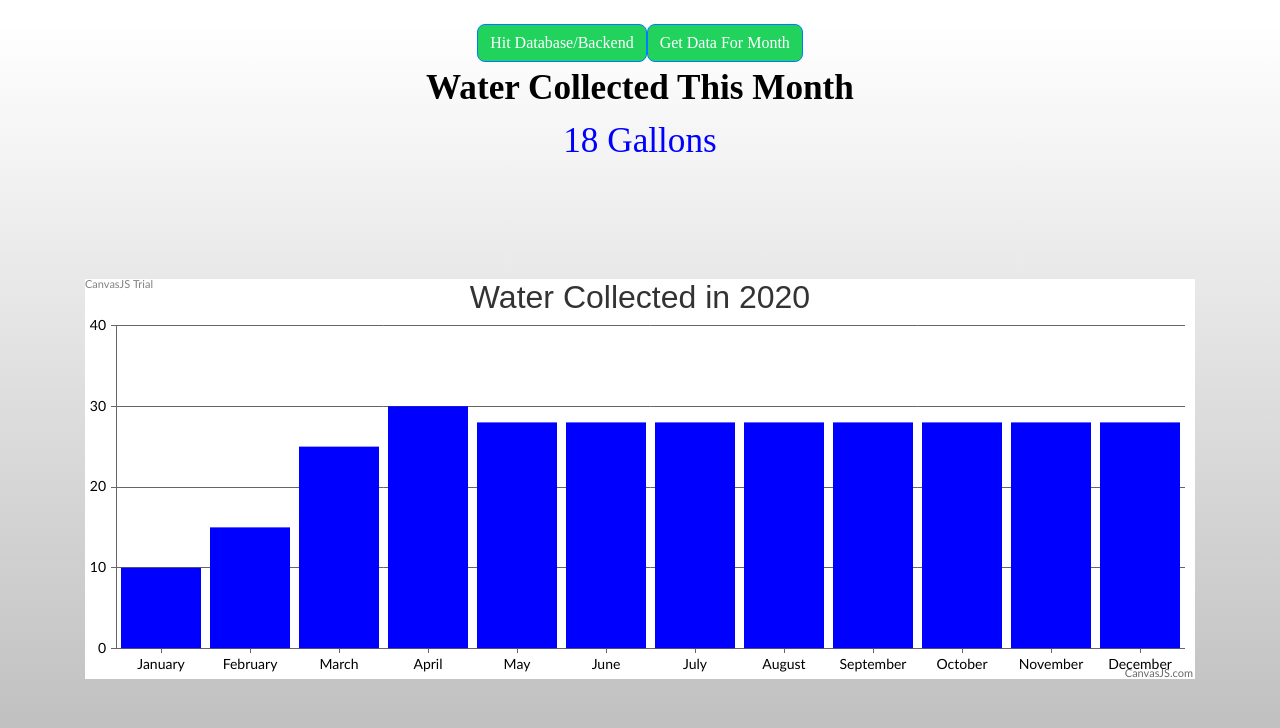
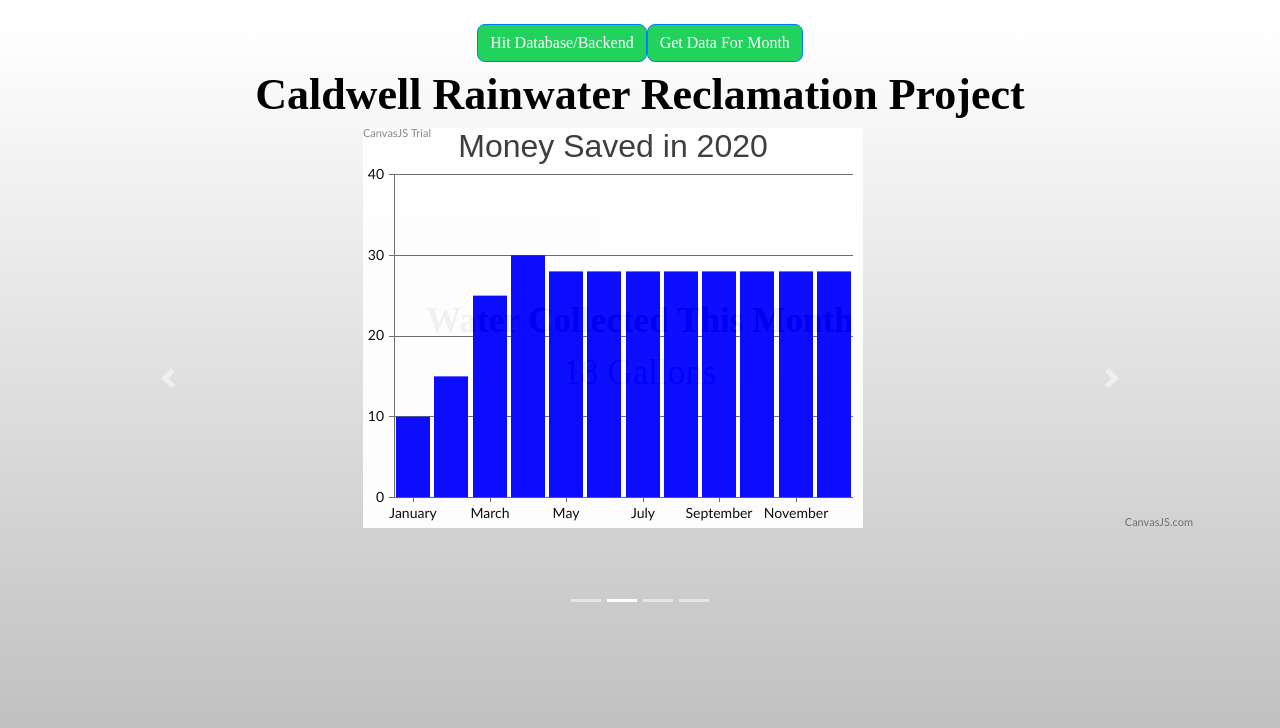
Before and after one commit to jakerdou/endeavr-caldwell-tablet, a React (Create React App) app: page /home in a window 1280 px wide. Shown: the top 728 px of the page. Built offline with nearby package versions, Linux system fonts and the light colour scheme.

Commit message:
update frontend

```diff
--- a/package.json
+++ b/package.json
@@ -7,6 +7,7 @@
     "@testing-library/jest-dom": "^5.11.6",
     "@testing-library/react": "^11.2.2",
     "@testing-library/user-event": "^12.6.0",
+    "axios": "^0.21.1",
     "bootstrap": "^4.5.3",
     "cors": "^2.8.5",
     "express": "^4.17.1",
--- a/public/index.html
+++ b/public/index.html
@@ -24,7 +24,7 @@
       work correctly both with client-side routing and a non-root public URL.
       Learn how to configure a non-root public URL by running `npm run build`.
     -->
-    <title>Quick Dollas</title>
+    <title>Caldwell Rainwater Reclamation</title>
   </head>
   <body>
     <noscript>You need to enable JavaScript to run this app.</noscript>
--- a/src/App.css
+++ b/src/App.css
@@ -11,13 +11,25 @@
   font-size: 1.1em;
 }
 
-.month-chart {
-  margin-top: 10%;
+.canvasjs-chart-canvas {
+  margin-left: 25%;
+}
+
+.slide {
+  height: 500px;
+}
+
+.title {
+  font-size: 2.5em;
+  font-weight: bold;
+}
+
+.current-month {
+  margin-top: 15%;
 }
 
 .current-month-label {
   font-size: 2em;
-
 }
 
 .current-month-number {
--- a/src/components/Home.js
+++ b/src/components/Home.js
@@ -1,13 +1,15 @@
 import Row from 'react-bootstrap/Row';
 import Col from 'react-bootstrap/Col';
+import Navbar from 'react-bootstrap/Navbar';
+import Carousel from 'react-bootstrap/Carousel';
 import Container from 'react-bootstrap/Container';
 import CanvasJSReact from '../lib/canvasjs.react';
-var CanvasJS = CanvasJSReact.CanvasJS;
+// var CanvasJS = CanvasJSReact.CanvasJS;
 var CanvasJSChart = CanvasJSReact.CanvasJSChart;
 
 function Home() {
   console.log('in home');
-  const options = {
+  const water_collected_options = {
     title: {
       text: "Water Collected in 2020"
     },
@@ -30,20 +32,110 @@ function Home() {
       ]
     }],
   }
+
+  const money_saved_options = {
+    title: {
+      text: "Money Saved in 2020"
+    },
+    data: [{
+      type: "column",
+      color: 'blue',
+      dataPoints: [
+        { label: "January",  y: 10  },
+        { label: "February", y: 15  },
+        { label: "March", y: 25  },
+        { label: "April",  y: 30  },
+        { label: "May",  y: 28  },
+        { label: "June",  y: 28  },
+        { label: "July",  y: 28  },
+        { label: "August",  y: 28  },
+        { label: "September",  y: 28  },
+        { label: "October",  y: 28  },
+        { label: "November",  y: 28  },
+        { label: "December",  y: 28  },
+      ]
+    }],
+  }
+
+  const water_saved_prediction_options = {
+    title: {
+      text: "Water Predicted to be Saved in 2021"
+    },
+    data: [{
+      type: "column",
+      color: 'blue',
+      dataPoints: [
+        { label: "January",  y: 10  },
+        { label: "February", y: 15  },
+        { label: "March", y: 25  },
+        { label: "April",  y: 30  },
+        { label: "May",  y: 28  },
+        { label: "June",  y: 28  },
+        { label: "July",  y: 28  },
+        { label: "August",  y: 28  },
+        { label: "September",  y: 28  },
+        { label: "October",  y: 28  },
+        { label: "November",  y: 28  },
+        { label: "December",  y: 28  },
+      ]
+    }],
+  }
   return (
+    <div>
       <Container className='home'>
-        <Row className='current-month'>
+
+          <Row className='title'>
+              <Col>
+                Caldwell Rainwater Reclamation Project
+              </Col>
+          </Row>
+          {/*
+          <Row className='current-month mt-4'>
               <Col>
                   <div className='current-month-label font-weight-bold'>Water Collected This Month</div>
                   <div className='current-month-number'>18 Gallons</div>
               </Col>
+              <Col>
+                <CanvasJSChart options={money_saved_options} />
+              </Col>
           </Row>
-        <Row className='month-chart'>
+          <Row className='month-chart mt-4 pb-4'>
               <Col>
-                <CanvasJSChart options={options} />
+                  <CanvasJSChart options={water_collected_options} />
+              </Col>
+              <Col>
+                  <CanvasJSChart options={water_saved_prediction_options} />
+              </Col>
+          </Row>
+          */}
+          <Row>
+            <Col>
+              <Carousel interval={5000} fade>
+                <Carousel.Item className="current-month">
+                  <div className='current-month-label font-weight-bold'>Water Collected This Month</div>
+                  <div className='current-month-number'>18 Gallons</div>
+                </Carousel.Item>
+                <Carousel.Item>
+
+                  <div>
+                    <CanvasJSChart options={money_saved_options} />
+                  </div>
+                </Carousel.Item>
+                <Carousel.Item>
+                  <div>
+                    <CanvasJSChart options={water_collected_options} />
+                  </div>
+                </Carousel.Item>
+                <Carousel.Item>
+                  <div>
+                    <CanvasJSChart options={water_saved_prediction_options} />
+                  </div>
+                </Carousel.Item>
+              </Carousel>
             </Col>
           </Row>
       </Container>
+    </div>
   );
 }
 
--- a/src/index.css
+++ b/src/index.css
@@ -9,6 +9,7 @@ body {
     sans-serif;
   -webkit-font-smoothing: antialiased;
   -moz-osx-font-smoothing: grayscale;
+  /* height: auto; */
   height: 100%;
 }
 
```
Also changed, not shown: 1 other file (tests, documents, lock files or other folders). Lines whose indentation alone changed are shown as unchanged.
